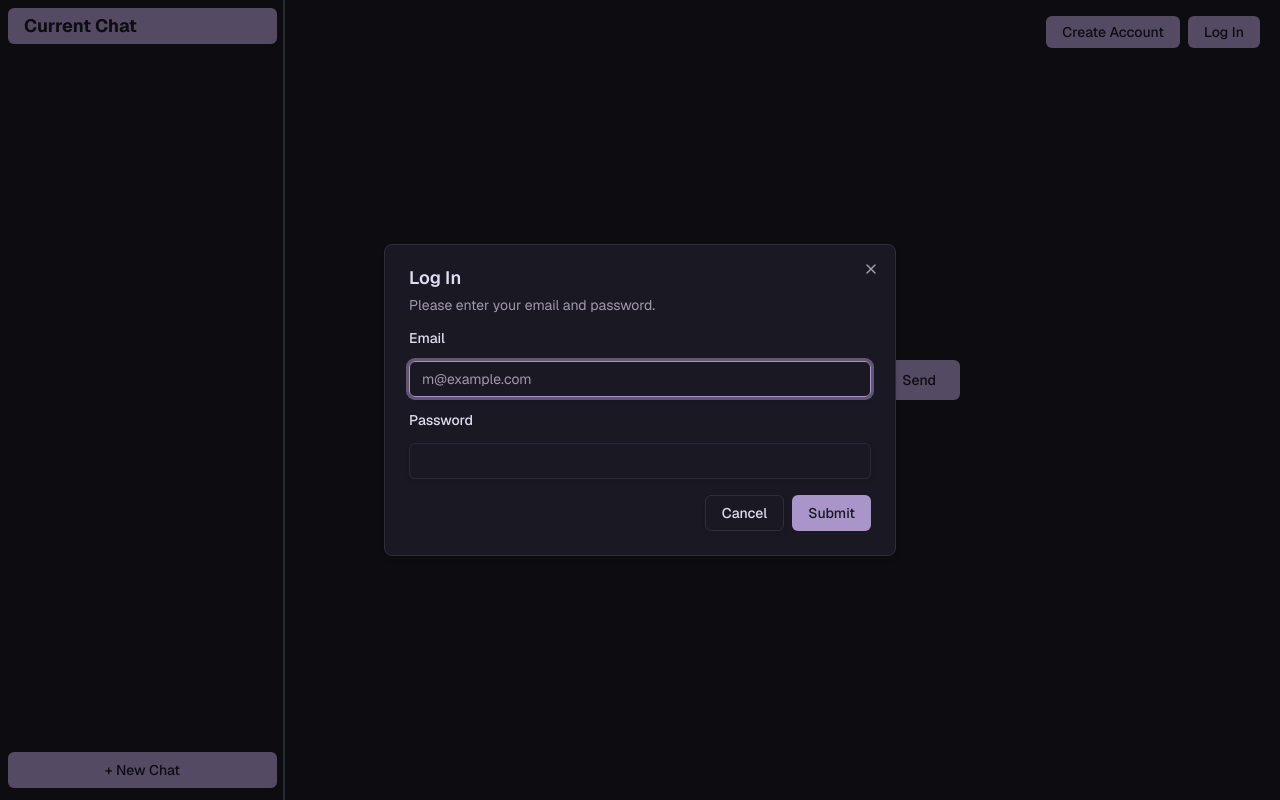
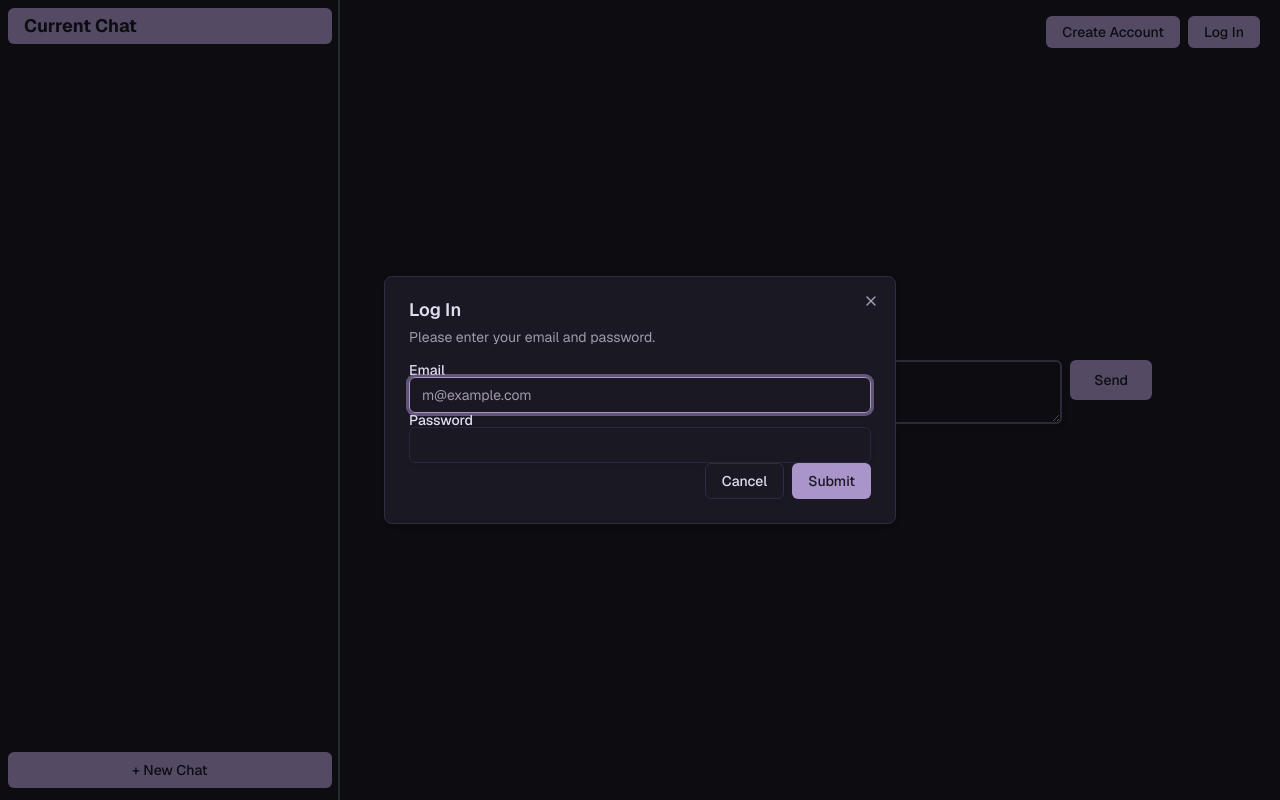
Before and after one commit to brazyboi/student-assistant, a React (Vite) app in the folder client/: page / in a window 1280 px wide. Both pictures are taken after a click on the button "Log In". Built offline with nearby package versions, Linux system fonts and the light colour scheme.

Commit message:
move Form to correct place so submit works

```diff
--- a/client/src/App.tsx
+++ b/client/src/App.tsx
@@ -3,7 +3,7 @@ import { useState } from "react";
 // Components
 import ChatInput from "./components/ChatInput";
 import ChatWindow from "./components/ChatWindow";
-import ProfileButton from "./components/ProfileManager"
+import ProfileManager from "./components/ProfileManager"
 import ChatSidebar from "./components/ChatSidebar";
 import ProblemHelpButtonGroup from "./components/ProblemHelpButton";
 
@@ -119,18 +119,18 @@ export default function App() {
         onAddChat={handleAddChat}
       />
       {currentMessages.length === 0 ? (
-        <main className="flex flex-col h-full w-full px-80 items-center justify-center">
+        <main className="flex flex-col h-full w-full px-[10vw] items-center justify-center">
           {/* <h1>Student Assistant</h1> */}
           <ChatInput onSend={handleSend} />
         </main>
       ) : (
-        <main className="flex flex-col px-80 h-full w-full">
+        <main className="flex flex-col px-[10vw] h-full w-full">
           <ChatWindow messages={currentMessages} loading={loading}/>
           <ProblemHelpButtonGroup onHint={() => handleHelpClick({ mode: "hint"} )} onAnswer={() => handleHelpClick({ mode: "answer" })} onExplanation={() => handleHelpClick({ mode: "explanation" })}/>
           <ChatInput onSend={handleSend} />
         </main>
       )}
-      <ProfileButton activeProfile={activeProfile} setActiveProfile={(profile: any) => setActiveProfile(profile)}/>
+      <ProfileManager activeProfile={activeProfile} setActiveProfile={(profile: any) => setActiveProfile(profile)}/>
     </div>
   );
 }
--- a/client/src/components/ProfileDialog.tsx
+++ b/client/src/components/ProfileDialog.tsx
@@ -39,6 +39,7 @@ export default function ProfileDialog( {dialogType, onLoginSuccess}: ProfileDial
   const [password, setPassword] = React.useState("");
 
   const handleSubmit = (event: React.FormEvent<HTMLFormElement>) => {
+    console.log("I'm here");
     event.preventDefault();
     let response = null;
 
@@ -56,7 +57,6 @@ export default function ProfileDialog( {dialogType, onLoginSuccess}: ProfileDial
 
   return (
     <Dialog>
-      <form onSubmit={handleSubmit}>
       <DialogTrigger asChild>
         <Button size='sm' className="whitespace-nowrap px-4 mx-1">{dialogTitleMap[dialogType]}</Button>
       </DialogTrigger>
@@ -65,6 +65,8 @@ export default function ProfileDialog( {dialogType, onLoginSuccess}: ProfileDial
           <DialogTitle>{dialogTitleMap[dialogType]}</DialogTitle>
           <DialogDescription>Please enter your email and password.</DialogDescription>
         </DialogHeader>
+
+        <form onSubmit={handleSubmit}>
           <Label htmlFor="email">Email</Label>
           <Input type="email" placeholder="m@example.com" onChange={(e) => setEmail(e.target.value)}/>
           <Label htmlFor="password">Password</Label>
@@ -73,10 +75,11 @@ export default function ProfileDialog( {dialogType, onLoginSuccess}: ProfileDial
             <DialogClose asChild>
               <Button variant='outline'>Cancel</Button>
             </DialogClose>
-            <Button type="submit">Submit</Button>
+            <Button type="submit" onClick={(e) => console.log("Clicked submit")}>Submit</Button>
           </DialogFooter>
+        </form>
+
       </DialogContent>
-      </form>
     </Dialog>
   );
 }
--- a/client/src/components/ProfileManager.tsx
+++ b/client/src/components/ProfileManager.tsx
@@ -12,12 +12,12 @@ import ProfileDialog from "./ProfileDialog";
 import type { Profile } from "../types"
 import { DropdownMenuContent } from "@radix-ui/react-dropdown-menu";
 
-interface ProfileButtonProps {
+interface ProfileManagerProps {
   activeProfile: Profile | null;
   setActiveProfile: (profile: any) => void;
 };
 
-export default function ProfileButton({ activeProfile, setActiveProfile }: ProfileButtonProps) {
+export default function ProfileManager({ activeProfile, setActiveProfile }: ProfileManagerProps) {
   const handleLogout = () => {
     setActiveProfile(null);
   };
```
Lines whose indentation alone changed are shown as unchanged.
